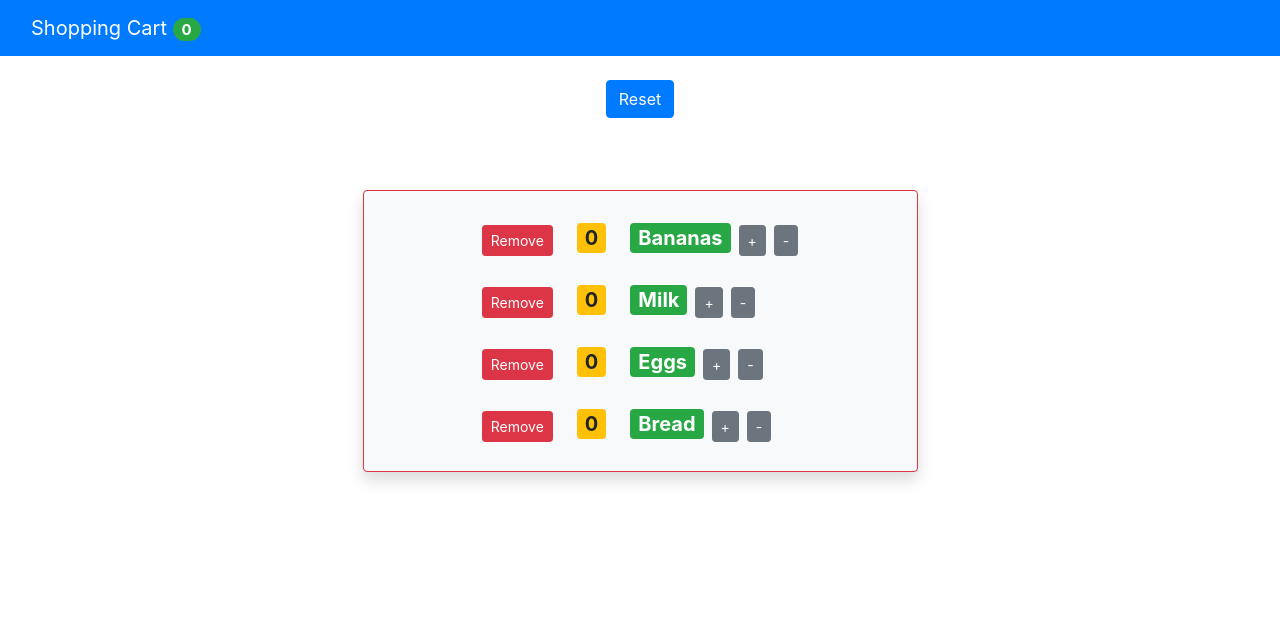
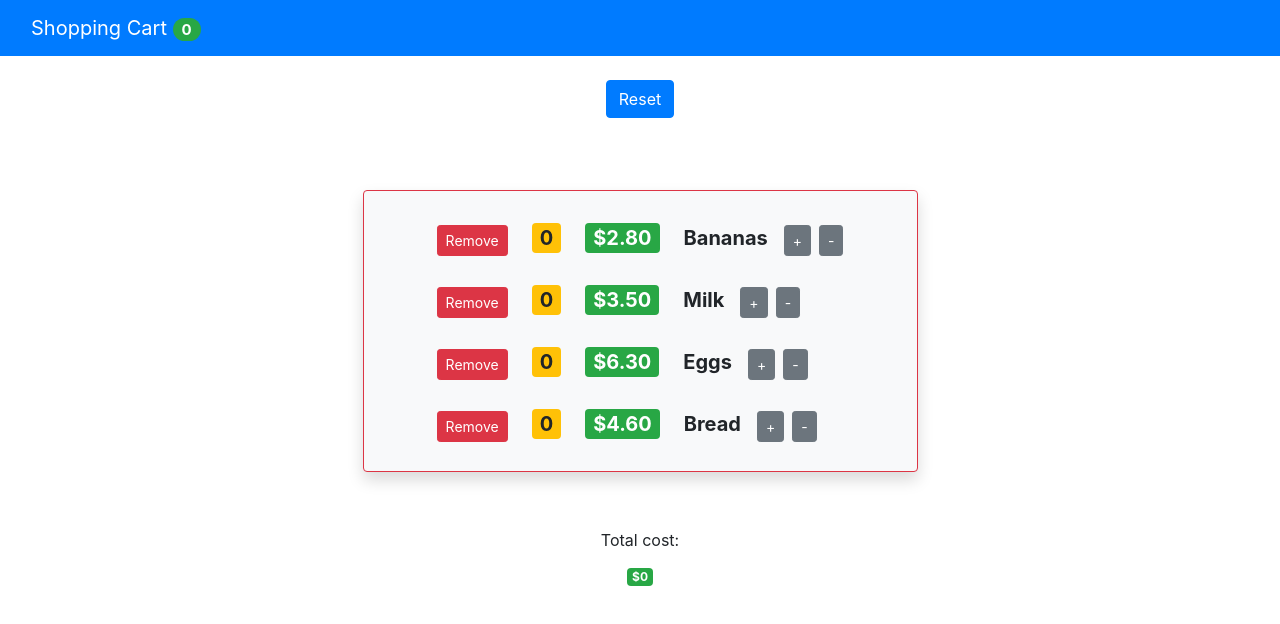
Before and after one commit to ColtonRandall/counter-app, a React (Create React App) app: page / in a window 1280 px wide. Shown: the top 624 px of the page. Built offline with nearby package versions, Linux system fonts and the light colour scheme.

Commit message:
added value component

```diff
--- a/src/App.js
+++ b/src/App.js
@@ -2,14 +2,15 @@ import React, { Component } from "react";
 import "./App.css";
 import NavBar from "./components/navbar";
 import Counters from "./components/counters";
+import Value from "./components/value";
 
 class App extends Component {
   state = {
     counters: [
-      { foodItem: "Bananas", id: 1, value: 0 },
-      { foodItem: "Milk", id: 2, value: 0 },
-      { foodItem: "Eggs", id: 3, value: 0 },
-      { foodItem: "Bread", id: 4, value: 0 },
+      { price: 2.8, foodItem: "Bananas", id: 1, value: 0 },
+      { price: 3.5, foodItem: "Milk", id: 2, value: 0 },
+      { price: 6.3, foodItem: "Eggs", id: 3, value: 0 },
+      { price: 4.6, foodItem: "Bread", id: 4, value: 0 },
     ],
   };
 
@@ -66,8 +67,11 @@ class App extends Component {
             onDelete={this.handleDelete}
             onIncrement={this.handleIncrement}
             onDecrement={this.handleDecrement}
+            price={this.state.price}
           />
         </main>
+        {/* TODO */}
+        <Value totalPrice={this.state.counters.price} />
       </React.Fragment>
     );
   }
--- a/src/components/counter.jsx
+++ b/src/components/counter.jsx
@@ -1,26 +1,17 @@
 import React, { Component } from "react";
 
 class Counter extends Component {
-  // state = {
-  //   value: this.props.counter.value,
-  //   tags: ["tag1", "tag2", "tag3"],
-  // };
-
   styles = {
     fontSize: 20,
     fontWeight: "bold",
   };
-
-  // handleIncrement = () => {
-  //   this.setState({ value: this.state.value + 1 });
-  // };
 
   render() {
     return (
       <div>
         <button
           onClick={() => this.props.onDelete(this.props.counter.id)}
-          className="btn btn-danger btn-sm m-2 bi bi-trash"
+          className="btn btn-danger btn-sm m-2"
         >
           Remove
         </button>
@@ -29,6 +20,10 @@ class Counter extends Component {
         </span>
 
         <span style={this.styles} className={"badge m-2 badge-success"}>
+          ${this.props.price}0
+        </span>
+
+        <span style={this.styles} className={"badge m-2"}>
           {this.props.foodItem}
         </span>
 
--- a/src/components/counters.jsx
+++ b/src/components/counters.jsx
@@ -23,6 +23,7 @@ class Counters extends Component {
                 <Counter
                   key={counter.id}
                   foodItem={counter.foodItem}
+                  price={counter.price}
                   counter={counter}
                   onDelete={onDelete}
                   onIncrement={onIncrement}
@@ -32,11 +33,6 @@ class Counters extends Component {
             </div>
           </div>
         </div>
-        {/* <div className=" d-flex aligns-items-center justify-content-center m-2">
-          <span style={this.styles} className={"badge m-2 badge-success"}>
-            $ {this}
-          </span>
-        </div> */}
       </div>
     );
   }
--- a/src/components/navbar.jsx
+++ b/src/components/navbar.jsx
@@ -7,8 +7,8 @@ import React, { Component } from "react";
 const NavBar = (props) => {
   return (
     <nav className="navbar navbar-dark bg-primary">
-      <div class="container-fluid">
-        <a class="navbar-brand" href="#">
+      <div className="container-fluid">
+        <a className="navbar-brand" href="#">
           Shopping Cart{" "}
           <span className="badge badge-pill badge-success">
             {props.totalCounters}
--- /dev/null
+++ b/src/components/value.jsx
@@ -0,0 +1,22 @@
+import React, { Component } from "react";
+import Counter from "./counter";
+
+class Value extends Component {
+  state = {};
+  render() {
+    return (
+      <div>
+        <div className=" d-flex aligns-items-center justify-content-center m-2">
+          <span>Total cost:</span>
+        </div>
+        <div className=" d-flex aligns-items-center justify-content-center m-2">
+          <span className={"badge m-2 badge-success"}>
+            ${this.props.totalPrice}0
+          </span>
+        </div>
+      </div>
+    );
+  }
+}
+
+export default Value;
```
